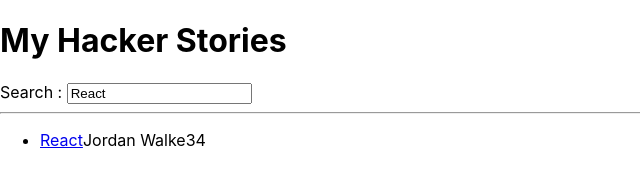
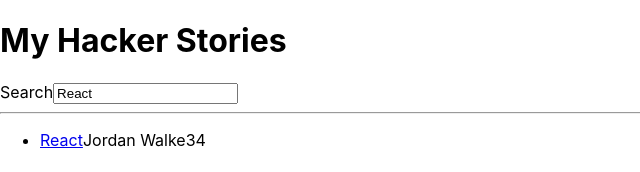
Before and after one commit to sumairhw/hacker-stories, a React (Create React App) app: page / in a window 1280 px wide. Shown: the top 172 px of the page, without its empty margins (0-640 px from the left). Built offline with nearby package versions, Linux system fonts and the light colour scheme.

Commit message:
updated to custom hooks

```diff
--- a/src/App.js
+++ b/src/App.js
@@ -1,17 +1,6 @@
-import React, {useEffect, useState} from "react";
+import React, { useEffect, useState } from "react";
 
-const Search = ({onChange, searchTerm}) => {
-  console.log("search renders");
-
-  return (
-    <div>
-      <label htmlFor="search">Search : </label>
-      <input id="search" type="text" onChange={onChange} value={searchTerm}/>
-    </div>
-  );
-};
-
-const List = ({list}) => {
+const List = ({ list }) => {
   console.log("list renders", list);
   return (
     <ul>
@@ -22,7 +11,7 @@
   );
 };
 
-const Item = ({title, url, author, num_comments, points}) => (
+const Item = ({ title, url, author, num_comments, points }) => (
   <li>
     <span>
       <a href={url}>{title}</a>
@@ -31,6 +20,23 @@
     <span>{num_comments}</span>
     <span>{points}</span>
   </li>
+);
+
+const useSemiPersistentState = (key, initialState) => {
+  const [value, setValue] = useState(localStorage.getItem(key) || initialState);
+
+  useEffect(() => {
+    localStorage.setItem(key, value);
+  }, [value, key]);
+
+  return [value, setValue];
+};
+
+const InputWithLabel = ({ id, label, value, onChange }) => (
+  <>
+    <label htmlFor={id}>{label}</label>
+    <input id={id} type="text" value={value} onChange={onChange} />
+  </>
 );
 
 const App = () => {
@@ -54,13 +60,7 @@
     },
   ];
 
-  const [searchTerm, setSearchTerm] = useState(
-    localStorage.getItem("search") || "React"
-  );
-
-  useEffect(() => {
-    localStorage.setItem("search", searchTerm);
-  }, [searchTerm]);
+  const [searchTerm, setSearchTerm] = useSemiPersistentState("search", "React");
 
   const handleChange = (event) => {
     setSearchTerm(event.target.value);
@@ -73,9 +73,14 @@
   return (
     <div>
       <h1>My Hacker Stories</h1>
-      <Search onChange={handleChange} searchTerm={searchTerm}/>
-      <hr/>
-      <List list={searchedStories}/>
+      <InputWithLabel
+        id="search"
+        label="Search"
+        value={searchTerm}
+        onChange={handleChange}
+      />
+      <hr />
+      <List list={searchedStories} />
     </div>
   );
 };
```
